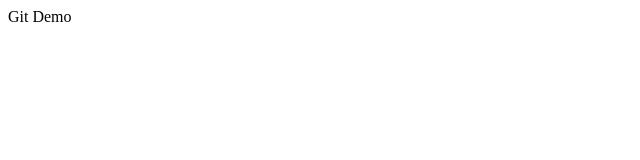
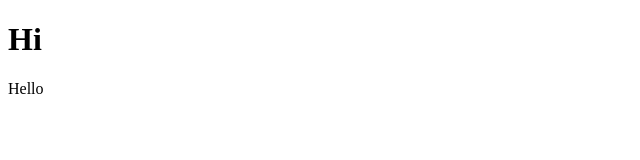
Before and after one commit to IAM0312/new-repo, a plain HTML site: page index.html in a window 1280 px wide. Shown: the whole page, without its empty margins (0-640 px from the left). Drawn offline with Linux system fonts and the light colour scheme.

Commit message:
Add p tag

```diff
--- a/index.html
+++ b/index.html
@@ -3,9 +3,10 @@
   <head>
     <meta charset="UTF-8" />
     <meta name="viewport" content="width=device-width, initial-scale=1.0" />
-    <title>Document</title>
+    <title>First Projects</title>
   </head>
   <body>
-    Git Demo
+    <h1>Hi</h1>
+    <p>Hello</p>
   </body>
 </html>
```
